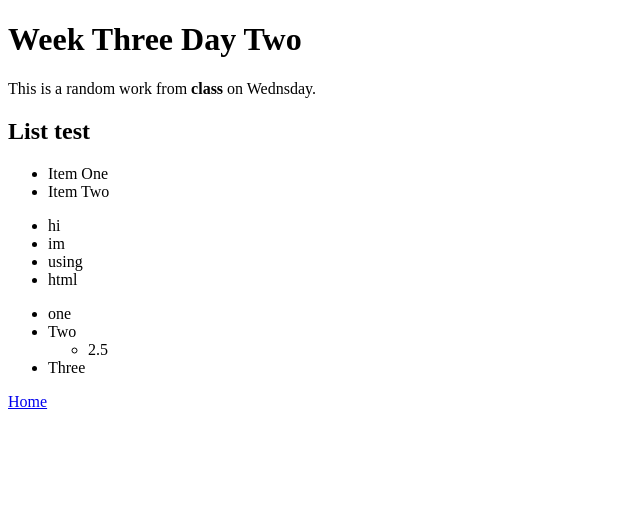
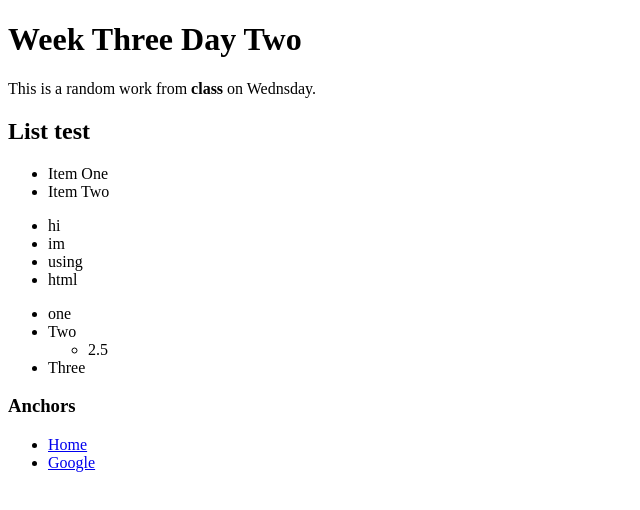
Before and after one commit to Agingalus/Agingalus.github.io, a plain HTML site: page week03-day02.html in a window 1280 px wide. Shown: the whole page, without its empty margins (0-640 px from the left). Drawn offline with Linux system fonts and the light colour scheme.

Commit message:
Changing items for week 3 day 2

```diff
--- a/week03-day02.html
+++ b/week03-day02.html
@@ -32,6 +32,10 @@
 
         <li>Three</li>
     </ul>
-    <a href="index.html">Home</a>
+    <h3>Anchors</h3>
+    <ul>
+        <li><a href="index.html">Home</a></li>
+        <li><a href="https://www.google.com" target="_blank">Google</a></li>
+    </ul>
 </body>
 </html>
```
Also changed, not shown: index.html (+6 -0 lines).
